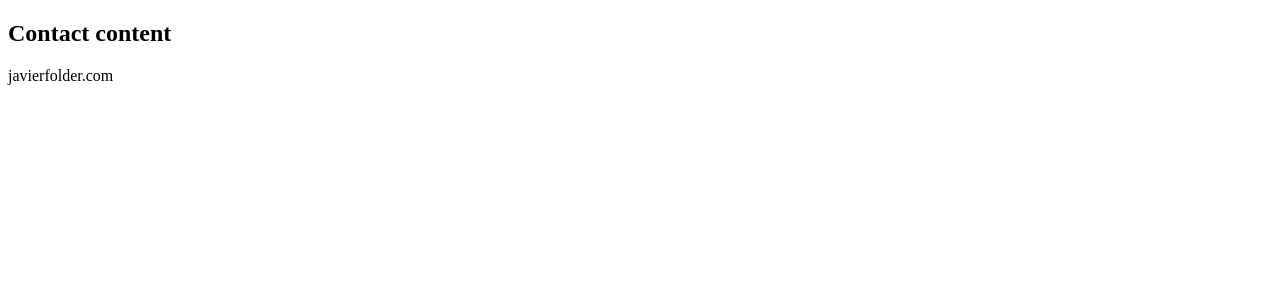
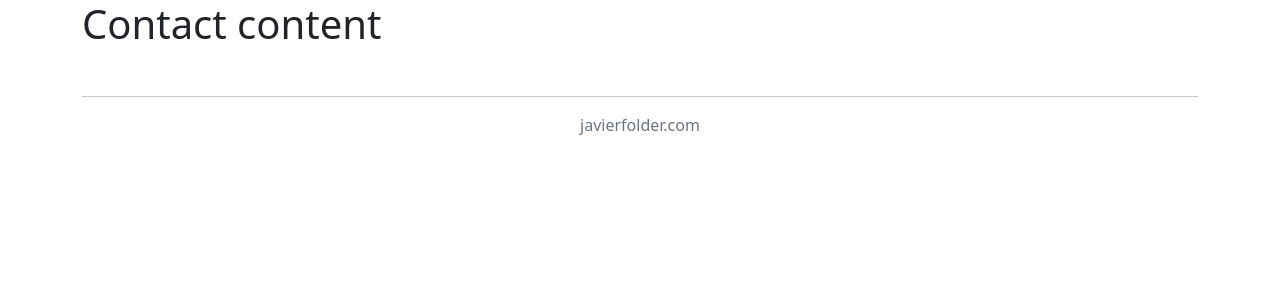
Before and after one commit to ferralespereira/web-flask, a Flask app: page /contact/1 in a window 1280 px wide. Shown: the top 300 px of the page. Run offline with Flask 2, Linux system fonts and the light colour scheme.

Commit message:
adding bootstrap and footer in layout

```diff
--- a/templates/layout.html
+++ b/templates/layout.html
@@ -2,16 +2,23 @@
 <html lang="en">
     <head>
         <meta charset="utf-8">
+        <meta name="viewport" content="width=device-width, initial-scale=1">
         <title>{% block title %} None {% endblock title %} | Learning Flask</title>
+        <!-- Boostrap CSS-->
+        <link href="https://cdn.jsdelivr.net/npm/bootstrap@5.2.0-beta1/dist/css/bootstrap.min.css" rel="stylesheet" integrity="sha384-0evHe/X+R7YkIZDRvuzKMRqM+OrBnVFBL6DOitfPri4tjfHxaWutUpFmBp4vmVor" crossorigin="anonymous">
     </head>
 
-    <body>
+    <body class="container">
         <section id="content">
             {% block content %}{% endblock content %}
         </section>
 
-        <footer>
-            javierfolder.com
+        <footer class="mt-5">
+            <hr>
+            <p class="text-secondary" align="center">javierfolder.com</p>
         </footer>
+
+        <!-- Boostrap JS-->
+        <script src="https://cdn.jsdelivr.net/npm/bootstrap@5.2.0-beta1/dist/js/bootstrap.bundle.min.js" integrity="sha384-pprn3073KE6tl6bjs2QrFaJGz5/SUsLqktiwsUTF55Jfv3qYSDhgCecCxMW52nD2" crossorigin="anonymous"></script>
     </body>
 </html>
```
